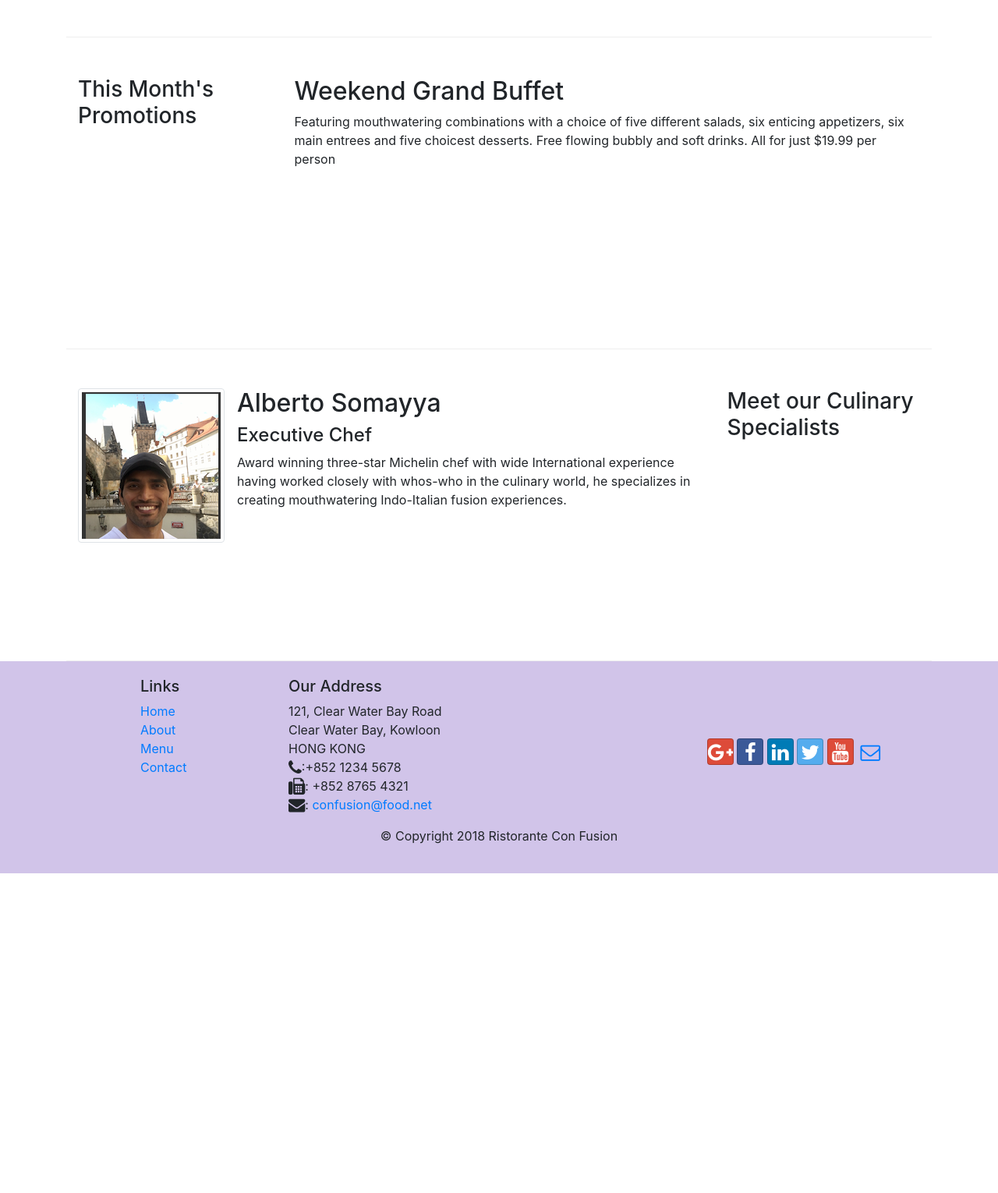
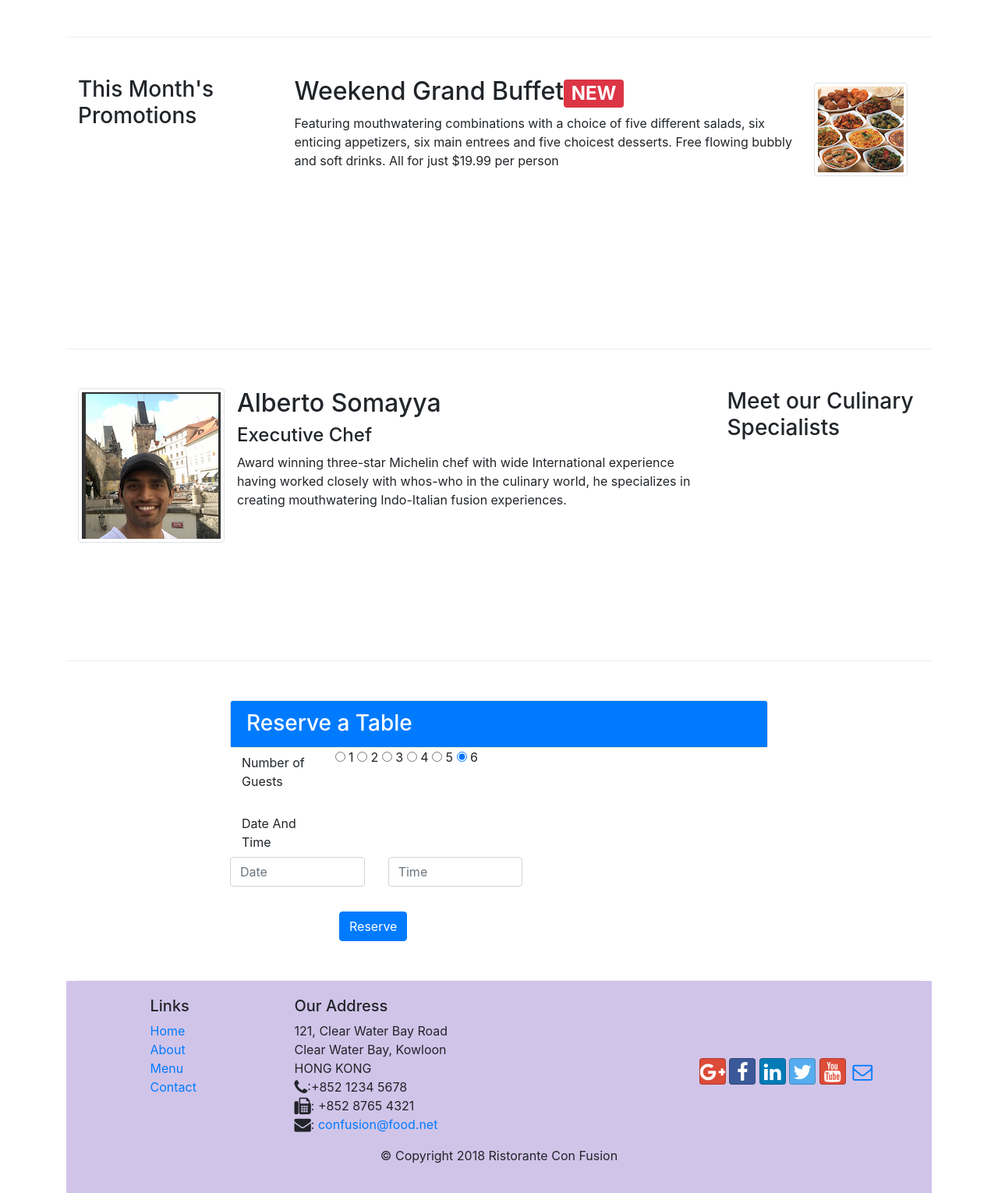
Before and after one commit to AkshayCshetty/coursera-frontend-development, a website: page Bootstrap4/conFusion/index.html in a window 1280 px wide. Shown: the part 686-2216 px from the top of the page at 78% size. Before the commit the page ends 1806 px from the top, so only its background shows below. Drawn offline with nearby package versions, Linux system fonts and the light colour scheme.

Commit message:
assignemnet2- 1

```diff
--- a/Bootstrap4/conFusion/index.html
+++ b/Bootstrap4/conFusion/index.html
@@ -35,12 +35,15 @@
     <header class="jumbotron">
         <div class="container">
             <div class="row row-header">
-                <div class="col-12 col-sm-6">
+                <div class="col-6 col-sm-6">
                     <h1>Ristorante con Fusion</h1>
                     <p>We take inspiration from the World's best cuisines, and create a unique fusion experience. Our lipsmacking creations will tickle your culinary senses!</p>
                 </div>
                 <div class="col-12 col-sm align-self-center">
                         <img src="img/logo.png" class="img-fluid">
+                </div>
+                <div class="col-12 col-sm align-self-center">
+                    <div class="btn-group" role="group"><a href="#option1" role="button" class="btn btn-block btn-primary">Reserve Table </a></div>
                 </div>
             </div>
         </div>
@@ -51,12 +54,12 @@
             <div class="col-12 col-sm-4 order-sm-last col-md-3">
                 <h3>Our Lipsmacking Culinary Creations</h3>
             </div>
-            <div class="col col-sm col-md">
+            <div class="col col-sm col-sm-first col-md">
                 <div class="media">
                         <img class="d-flex mr-3 img-thumbnail align-self-center"
                                 src="img/uthappizza.png" alt="Uthappizza">
                         <div class="media-body">
-                            <h2 class="mt-0">Uthappizza <span class="badge badge-danger">hot</span><span class="badge badge-pill badge-secondary">$4.99</span></h2>
+                            <h2 class="mt-0">Uthappizza <span class="badge badge-danger">HOT</span><span class="badge badge-pill badge-secondary">$4.99</span></h2>
                                 <p class="d-none d-sm-block">A unique combination of Indian Uthappam (pancake) and
                                     Italian pizza, topped with Cerignola olives, ripe vine
                                     cherry tomatoes, Vidalia onion, Guntur chillies and
@@ -70,12 +73,21 @@
 
 
         <div class="row row-content allign-items-center">
-            <div class="col-12 col-sm-4 col-md-3">
+            <div class="col-12 col-sm-4 order-sm col-md-3">
                 <h3>This Month's Promotions</h3>
             </div>
             <div class="col col-sm col-md">
-                <h2>Weekend Grand Buffet</h2>
-                <p>Featuring mouthwatering combinations with a choice of five different salads, six enticing appetizers, six main entrees and five choicest desserts. Free flowing bubbly and soft drinks. All for just $19.99 per person </p>
+                <div class="media">
+                    <div class="media-body">
+                            <h2 class="mt-0">Weekend Grand Buffet<span class="badge badge-danger">NEW</span></h2>
+                            <p>Featuring mouthwatering combinations with a choice of five different salads, six enticing appetizers, six main entrees and five choicest desserts. Free flowing bubbly and soft drinks. All for just $19.99 per person </p>
+                    </div>
+                    <img class="d-flex mr-3 img-thumbnail align-self-center"
+                    src="img/buffet.png" alt="buffet">
+
+
+                </div>
+
             </div>
         </div>
 
@@ -96,10 +108,63 @@
                                     creating mouthwatering Indo-Italian fusion experiences.
                                     </p>
                             </div>
-                     </div>
+                    </div>
             </div>
+    </div>
+
+    <div class="container">
+
+        <div class="row row-content allign-items-center">
+                <div class="col-8 col-sm-first offset-2 ">
+                    <div class="card">
+                        <h3 class="card-header bg-primary text-white">Reserve a Table</h3>
+                    </div>
+                    <div class="col-12 col-sm-first">
+                            <form>
+                                <div class="form-group row">
+                                    <label for="firstname" class="col col-md-2 col-form-label">Number of Guests</label>
+                                    <div class="col-md-10">
+                                        <div class="btn-group btn-group-toggle btn-light" data-toggle="buttons" ></div>
+                                            <label>
+                                                <input type="radio" name="options" id="option1" autocomplete="off" checked> 1
+                                                <input type="radio" name="options" id="option2" autocomplete="off" checked> 2
+                                                <input type="radio" name="options" id="option3" autocomplete="off" checked> 3
+                                                <input type="radio" name="options" id="option4" autocomplete="off" checked> 4
+                                                <input type="radio" name="options" id="option5" autocomplete="off" checked> 5
+                                                <input type="radio" name="options" id="option6" autocomplete="off" checked> 6
+                                            </label>
+
+                                    </div>
+                                </div>
+                                <div class="form-group row">
+                                    <label for="firstname" class="col-md-2 col-form-label align-self-center">Date And Time</label>
+                                    <div class="form-group row">
+
+                                        <div class="col-md-4 align-self-center">
+                                            <input type="text" class="form-control" id="Date" name="Date" placeholder="Date">
+                                        </div>
+                                        <div class="col-md-4 align-self-center ">
+                                            <input type="text" class="form-control" id="Time" name="Time" placeholder="Time">
+                                        </div>
+                                    </div>
+                                </div>
+                                <div class="col-12 col-sm align-self-center offset-2">
+                                    <div class="btn-group text-white" role="group"><a role="button" class="btn btn-primary">Reserve</a></div>
+                                </div>
+
+                            </form>
+                    </div>
+                </div>
         </div>
     </div>
+
+
+
+
+
+
+
+
 
     <footer class="footer">
         <div class="container">
```
